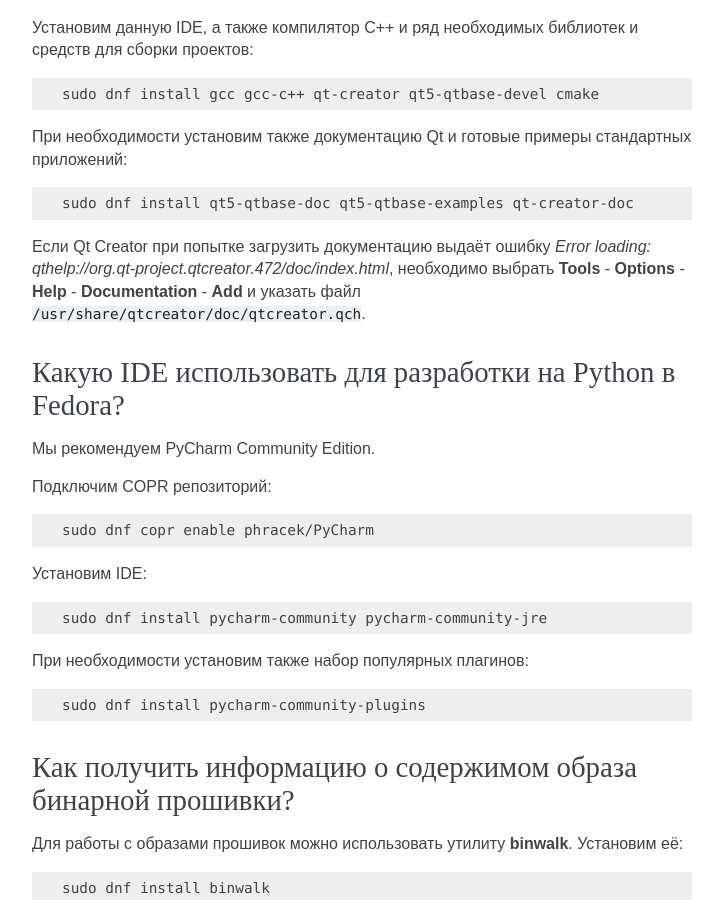
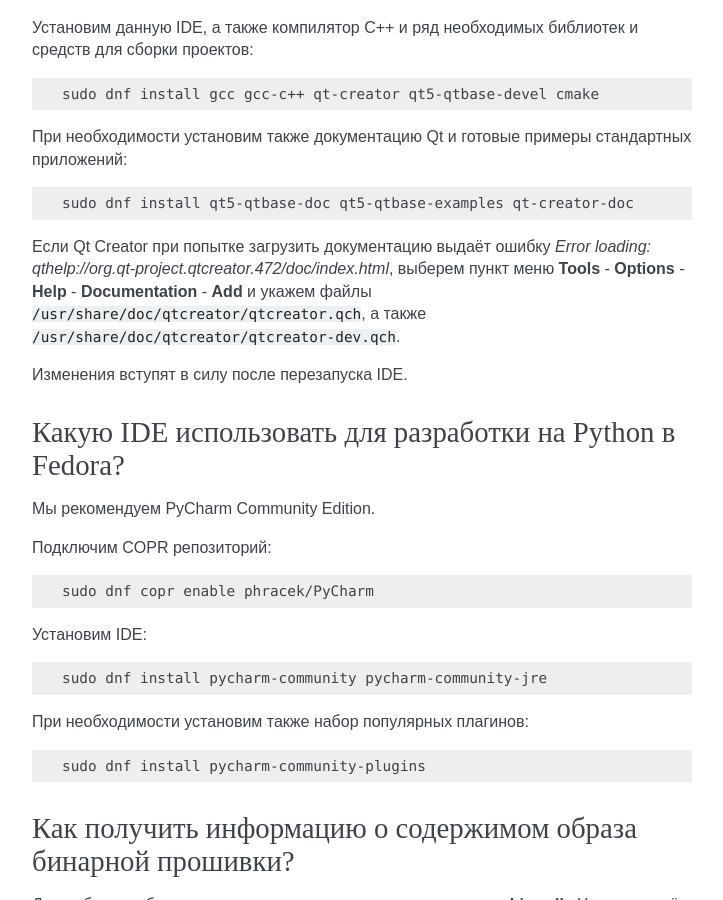
Before and after one commit to RussianFedora/FAQ, a Sphinx documentation site: the page built from source/development.rst, in a window 1280 px wide and 900 px high, scrolled down 11177 px. Shown: the whole window, without its empty margins (388-1111 px from the left). Built offline with Sphinx 7.4.7, drawn with Linux system fonts in a browser that asks for light colours.

Commit message:
Updated Qt Creator question again.

```diff
--- a/source/development.rst
+++ b/source/development.rst
@@ -612,7 +612,9 @@
 
     sudo dnf install qt5-qtbase-doc qt5-qtbase-examples qt-creator-doc
 
-Если Qt Creator при попытке загрузить документацию выдаёт ошибку *Error loading: qthelp://org.qt-project.qtcreator.472/doc/index.html*, необходимо выбрать **Tools** - **Options** - **Help** - **Documentation** - **Add** и указать файл ``/usr/share/qtcreator/doc/qtcreator.qch``.
+Если Qt Creator при попытке загрузить документацию выдаёт ошибку *Error loading: qthelp://org.qt-project.qtcreator.472/doc/index.html*, выберем пункт меню **Tools** - **Options** - **Help** - **Documentation** - **Add** и укажем файлы ``/usr/share/doc/qtcreator/qtcreator.qch``, а также ``/usr/share/doc/qtcreator/qtcreator-dev.qch``.
+
+Изменения вступят в силу после перезапуска IDE.
 
 .. index:: python, ide, pycharm
 .. _python-ide:
```
